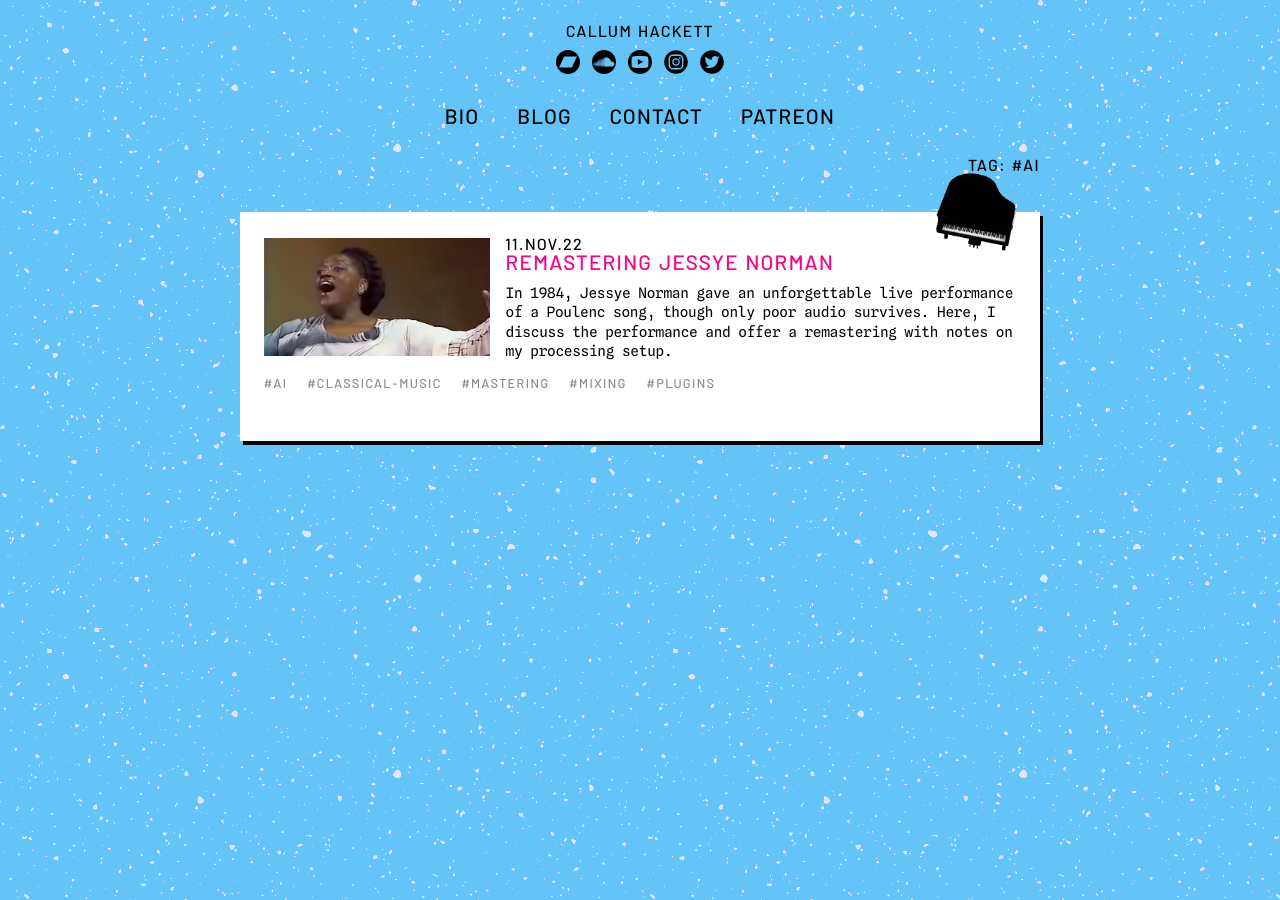
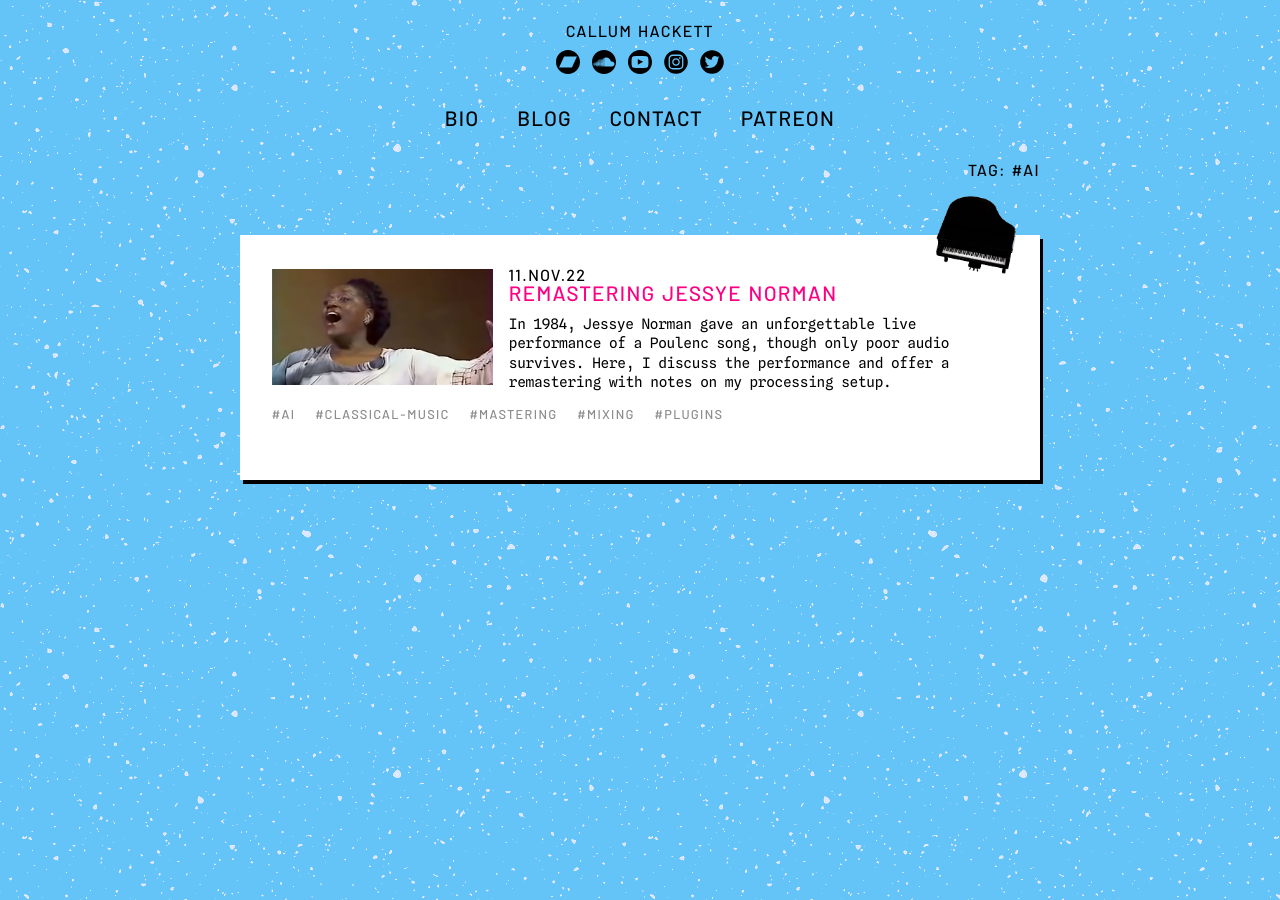
Before and after one commit to callumhackett/callumhackett.github.io, a Jekyll site: the page built from tags/ai.md, in a window 1280 px wide. Built offline with Jekyll 4.4.1, drawn with Linux system fonts in a browser that asks for light colours.

Commit message:
css fixes

```diff
--- a/_layouts/page.html
+++ b/_layouts/page.html
@@ -4,7 +4,7 @@
     {%- if page.url contains "/tags/" -%} <!-- if it's a tag index page -->
     <div id="sidebar-title"><span class="sidebar-title">Studio Notes</span></div>
     <div id="feed-link"><a href="{{ site.url }}/feed.xml">Feed</a></div>
-    <div id="tag-title">Tag: {% include tag_formatter.html tag=page.title %}</div>
+    <div id="tag-title"><span id="tag-id">Tag: </span>{% include tag_formatter.html tag=page.title %}</div>
     {%- else -%} <!-- else, when it's a regular page -->
     <div id="sidebar-title"><span class="sidebar-title">{{ page.title | smartify }}</span></div>
     {%- endif -%}
--- a/assets/css/core.css
+++ b/assets/css/core.css
@@ -83,7 +83,7 @@
 }
 #navigation {
     font-size: var(--title-large-size);
-    line-height: 1.5em !important;
+    line-height: 1.75em !important;
     text-align: center;
     padding: 2.5vh 0;
     margin-block-start: 0;
--- a/assets/css/page.css
+++ b/assets/css/page.css
@@ -25,6 +25,16 @@
         grid-row: 1;
     }
 }
+@media screen and (min-width: 600px) {
+    #sidebar {
+        padding: 0 0 calc(var(--mobile-vertical-spacing) * 1.5) 0;
+    }
+}
+@media screen and (max-width: 599px) {
+    #sidebar {
+        padding: 0 0 var(--mobile-vertical-spacing) 0;
+    }
+}
 @media screen and (max-width: 1365px) {
     body {
         padding: 0 5%;
@@ -32,9 +42,6 @@
     #body-grid {
         margin: auto;
         max-width: var(--grid-body-width);
-    }
-    #sidebar {
-        padding: 0 0 var(--mobile-vertical-spacing) 0;
     }
 }
 
@@ -103,19 +110,22 @@
         margin: var(--body-img-spacing);
         width: var(--body-img-width);
     }
+    #page-content {
+        padding: var(--body-padding);
+    }
 }
 @media screen and (max-width: 599px) {
     #page-content img {
         margin: 0 0 calc(var(--body-padding) / 3);
         width: 100%;
     }
+    #page-content {
+        padding: var(--mobile-body-padding);
+    }
 }
 @media screen and (max-width: 1365px) {
     #piano-icon {
         transform: translate(calc(var(--body-padding) * -0.75), -50%);
-    }
-    #page-content {
-        padding: var(--mobile-body-padding);
     }
     .youtube {
         position: relative;
@@ -144,6 +154,7 @@
     }
     #mobile-post-tags a {
         color: var(--title-color);
+        background: var(--main-background);
     }
     #mobile-post-tags .post-tag {
         padding-right: 10px;
@@ -198,6 +209,9 @@
     }
 }
 @media screen and (max-width: 599px) {
+    #piano-icon {
+        display: none !important;
+    }
     #post-index img {
         margin: 0 0 calc(var(--body-padding) / 3);
         width: 100%;
@@ -222,7 +236,6 @@
 }
 #feed-link a {
     color: rgb(255, 245, 0);
-    text-shadow: 1px 1px rgba(255, 245, 0, 0.05);
     background: var(--main-background);
 }
 #tag-title, #sidebar-post-tags {
@@ -230,7 +243,7 @@
     line-height: var(--body-line-height);
     padding-top: var(--grid-gap-size);
 }
-#sidebar-post-tags a, #tag-title a {
+#sidebar-post-tags a, #tag-title a, #tag-id {
     color: var(--title-color);
     background: var(--main-background);
 }
```
